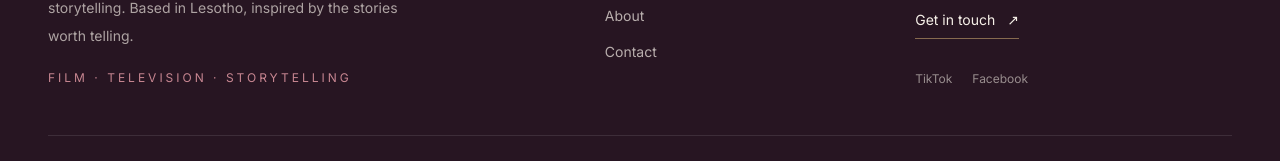
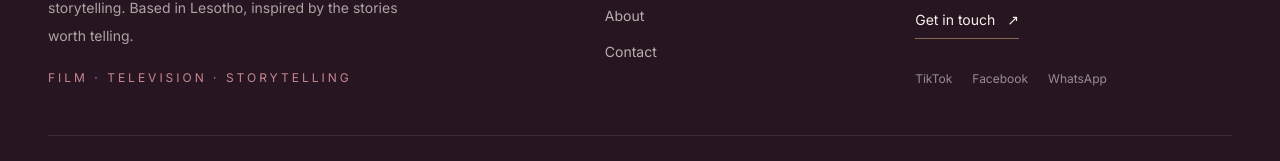
Before and after one commit to Fuma1322/cassyfuma, a Next.js app: page / in a window 1280 px wide. Shown: the part 2140-2301 px from the top of the page. Built offline with nearby package versions, Linux system fonts and the light colour scheme.

Commit message:
add: WhatsApp Link

```diff
--- a/components/layout/Footer.tsx
+++ b/components/layout/Footer.tsx
@@ -10,6 +10,7 @@ const navigationLinks = [
 const socialLinks = [
   { label: 'TikTok', href: 'https://www.tiktok.com/@cassy.ls31' },
   { label: 'Facebook', href: 'https://www.facebook.com/cassydefuma.mookho' },
+  { label: 'WhatsApp', href: 'https://wa.me/+26659388613' },
 ];
 
 export default function Footer() {
```
